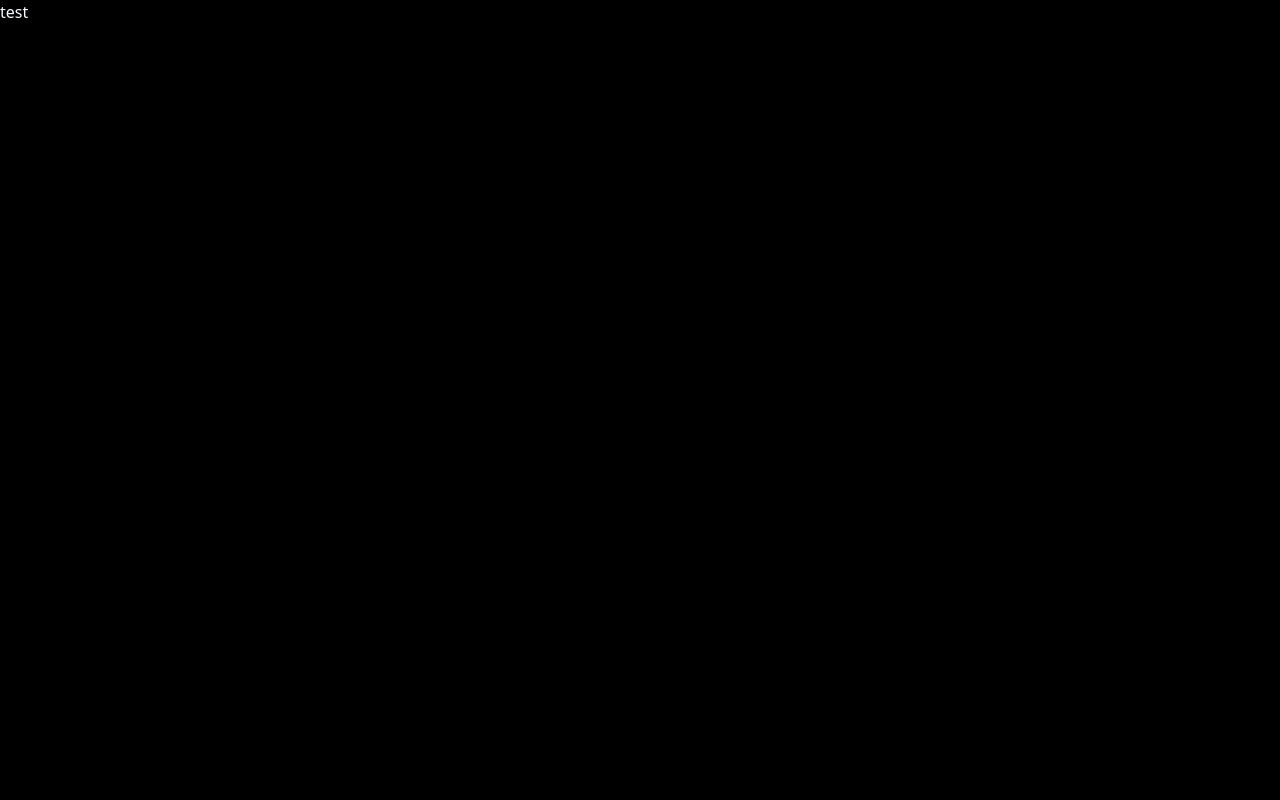
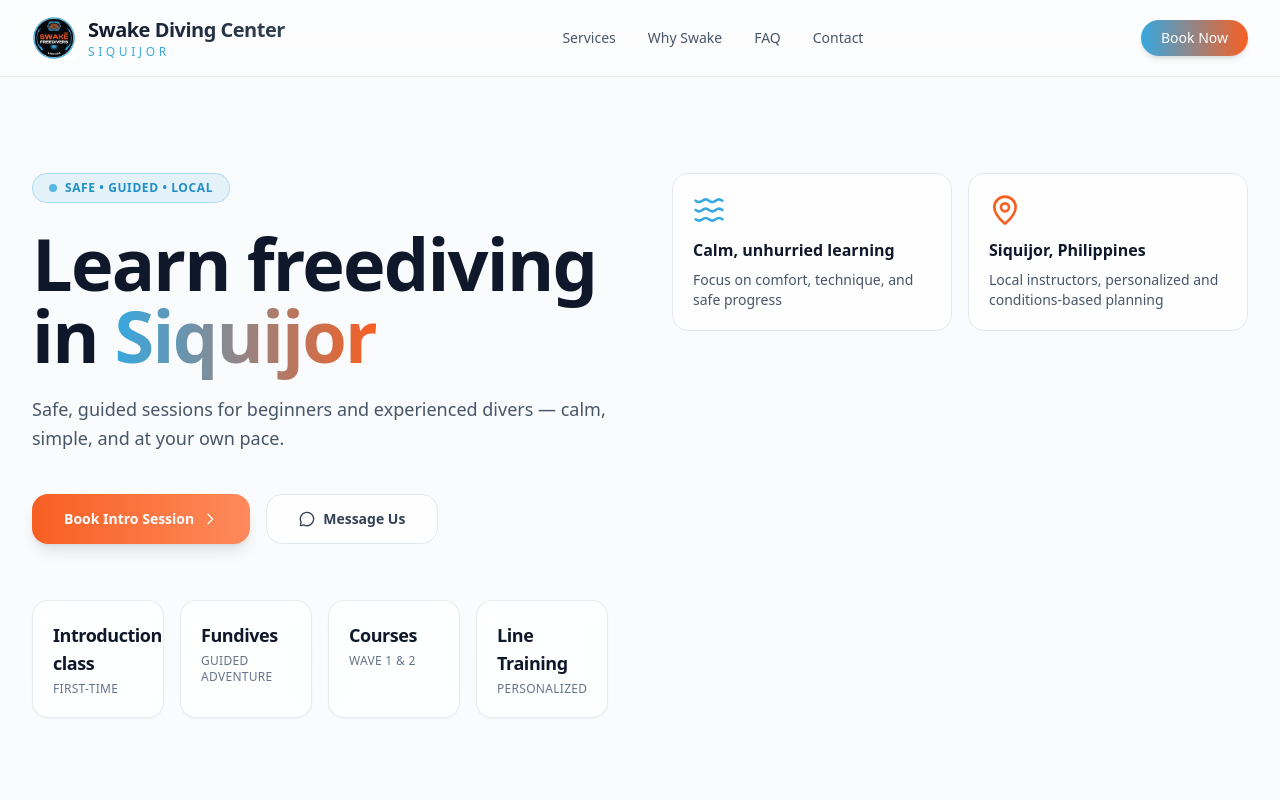
Before and after one commit to cbmserino-cyber/swake-diving-center, a Next.js app: page / in a window 1280 px wide. Shown: the top 800 px of the page. Built offline with nearby package versions, Linux system fonts and the light colour scheme.

Commit message:
Update page.tsx

```diff
--- a/app/page.tsx
+++ b/app/page.tsx
@@ -1,5 +1,5 @@
-import SwakeWebsiteClient from "@/components/SwakeWebsiteClient";
+import SwakeWebsite from "@/components/swake-website";
 
 export default function Home() {
-  return <SwakeWebsiteClient />;
+  return <SwakeWebsite />;
 }
```
